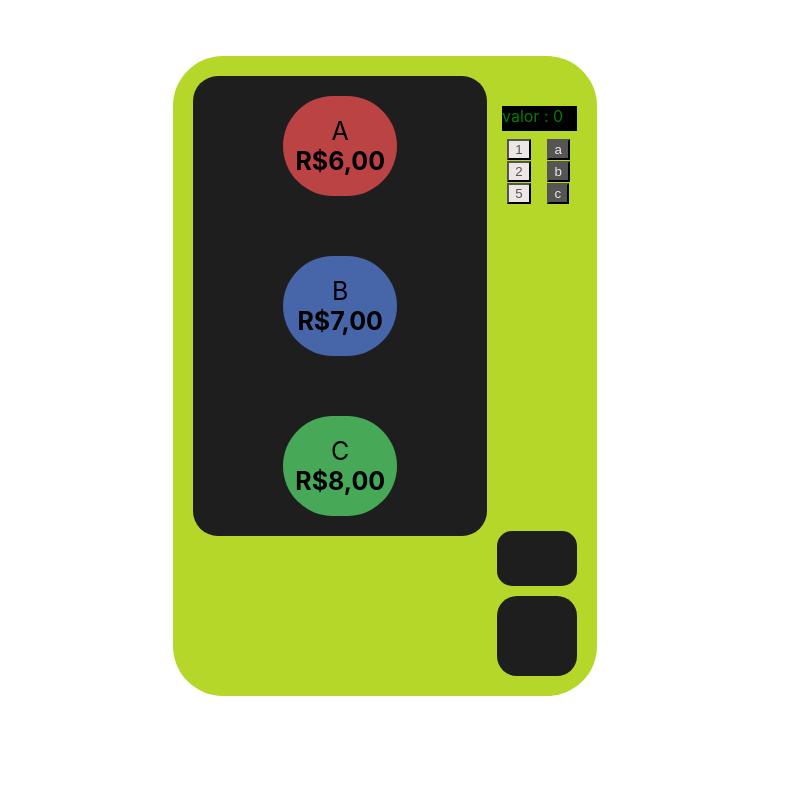
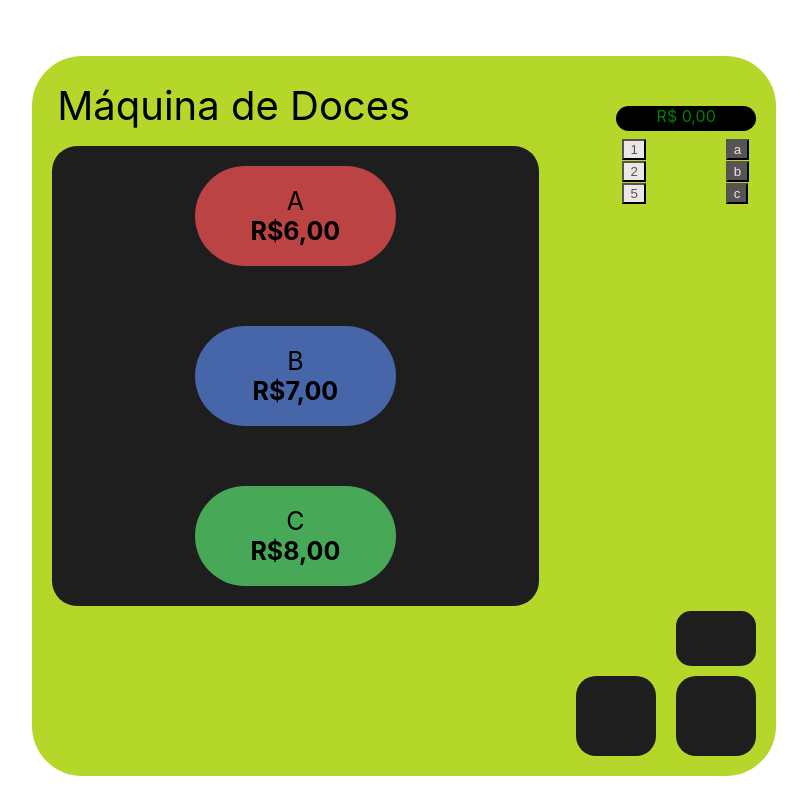
Before and after one commit to brgarcias/AFD, a React (Create React App) app: page / in a window 1280 px wide. Shown: the whole page, without its empty margins (211-1018 px from the left). Built offline with nearby package versions, Linux system fonts and the light colour scheme.

Commit message:
Melhorias no layout

```diff
--- a/src/ma/Machine.js
+++ b/src/ma/Machine.js
@@ -279,11 +279,11 @@ export function Machine(props) {
         style={{
           position: "absolute",
           top: "7%",
-          left: "30%",
+          left: "19%",
           background: "#b4d72a",
           borderRadius: "50px",
-          width: "30%",
-          height: "75%",
+          width: "55%",
+          height: "85%",
           padding: "20px",
         }}
       >
@@ -292,12 +292,21 @@ export function Machine(props) {
             style={{
               width: "80%",
               height: 462,
-
               float: "left",
             }}
           ></div>
 
           <div>
+            <p
+              style={{
+                position: "absolute",
+                top: "-15px",
+                fontSize: '40px',
+                left: '25px',
+              }}
+            >
+              Máquina de Doces
+            </p>
             <div
               style={{
                 position: "absolute",
@@ -309,6 +318,7 @@ export function Machine(props) {
                 borderRadius: "25px",
                 display: "flex",
                 flexDirection: "column",
+                top: '90px',
                 justifyContent: "space-between",
               }}
             >
@@ -419,12 +429,14 @@ export function Machine(props) {
                 style={{
                   float: "right",
                   color: "green",
-                  width: "75px",
+                  width: "140px",
                   height: "25px",
                   background: "black",
+                  textAlign: "center",
+                  borderRadius: "50px",
                 }}
               >
-                valor : {valor}
+                R$ {valor},00
               </div>
 
               <div style={{ float: "left", padding: "7px" }}>
@@ -477,6 +489,45 @@ export function Machine(props) {
               style={{
                 position: "absolute",
                 bottom: 0,
+                right: "100px",
+                padding: "20px",
+              }}
+            >
+              <div style={{ height: "10px" }}></div>
+              <div
+                style={{
+                  background: "#1e1e1e",
+                  width: "80px",
+                  height: "80px",
+                  color: "white",
+                  textAlign: "center",
+                  borderRadius: "20px",
+                }}
+              >
+                {doce && (
+                  <button
+                    onClick={restart}
+                    style={{
+                      position: "absolute",
+                      right: "22%",
+                      top: "42%",
+                      background: "#c38932",
+                      border: 0,
+                      borderRadius: "20px",
+                      padding: "10px",
+                      cursor: "pointer",
+                    }}
+                  >
+                    Resetar
+                  </button>
+                )}
+              </div>
+            </div>
+
+            <div
+              style={{
+                position: "absolute",
+                bottom: 0,
                 right: 0,
                 padding: "20px",
               }}
@@ -494,21 +545,19 @@ export function Machine(props) {
                 {troco}
               </div>
               <div style={{ height: "10px" }}></div>
-              <div style={{
+              <div
+                style={{
                   background: "#1e1e1e",
                   width: "80px",
                   height: "80px",
                   color: "white",
                   textAlign: "center",
                   borderRadius: "20px",
-                }}>
-                {doce && (
-                <p>
-                  Doce
-                </p>
-                )}
+                }}
+              >
+                {doce && <p>Doce</p>}
                 {doce}
-                </div>
+              </div>
             </div>
           </div>
         </div>
```
